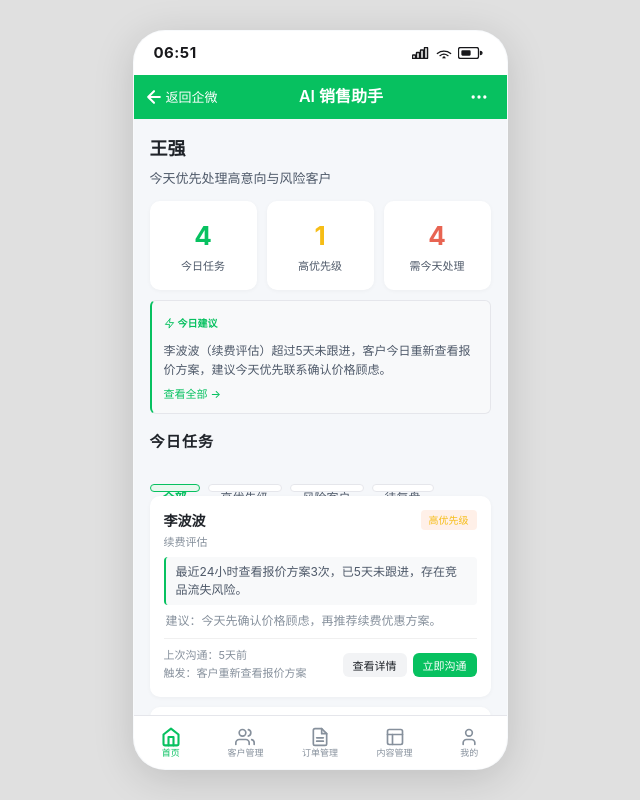
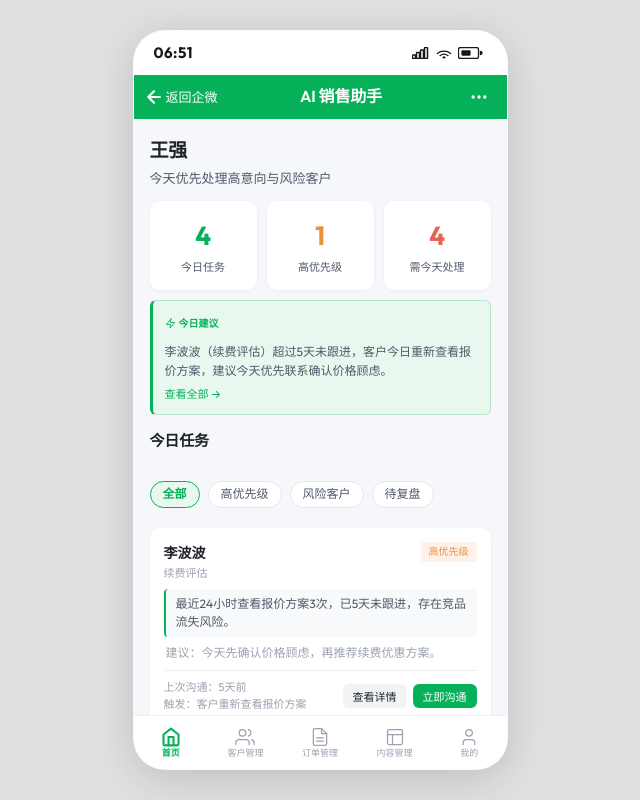
Before and after one commit to ttmouse/AI-Sale, a plain HTML site: page scenes/scene-9-sales-assistant/index.html in a window 1280 px wide. Shown: the whole page, without its empty margins (320-960 px from the left). Drawn offline with nearby package versions, Linux system fonts and the light colour scheme.

Commit message:
refactor(scene-9): 拆分场景9/10，企业微信聊天独立 + 小程序按PRD重写
- 新增场景10 (企微聊天独立页面)，含小程序卡片入口链接到场景9
- 场景9按PRD重写为纯小程序：首页任务/任务详情/聊天/客户管理/订单管理/内容管理/我的
- 首页底部导航改为5 Tab：首页/客户管理/订单管理/内容管理/我的
- 筛选Tab高度修复 + 布局间距精修
- 设计调优：Outfit字体、绿色降饱和度、Zinc中性色、触摸反馈
- 场景10企微聊天界面升级（状态栏、导航栏、输入区仿企微风格）
- index.html添加场景10入口，更新场景9描述

```diff
--- a/scenes/scene-9-sales-assistant/index.html
+++ b/scenes/scene-9-sales-assistant/index.html
@@ -5,34 +5,38 @@
   <meta name="viewport" content="width=device-width, initial-scale=1.0">
   <link rel="icon" type="image/svg+xml" href="../../shared/favicon.svg">
   <title>场景9 · AI 销售助手</title>
-  <!-- 移除外部字体 — 使用系统字体栈，与企微场景对齐 -->
+  <link rel="preconnect" href="https://fonts.googleapis.com">
+  <link rel="preconnect" href="https://fonts.gstatic.com" crossorigin>
+  <link href="https://fonts.googleapis.com/css2?family=Outfit:wght@400;500;600;700&display=swap" rel="stylesheet">
   <link rel="stylesheet" href="../../shared/css/styles.css">
   <script src="https://cdn.jsdelivr.net/npm/lucide@latest/dist/umd/lucide.min.js"></script>
   <style>
     *, *::before, *::after { box-sizing: border-box; margin: 0; padding: 0; }
 
     :root {
-      --primary: #07C160;
-      --primary-dark: #06AD56;
+      --primary: #07B15A;
+      --primary-dark: #059A4E;
       --primary-light: #E8F8EE;
+      --primary-border: #B8E5CC;
       --bg: #F5F7FA;
       --card: #FFFFFF;
       --text: #1F2329;
       --text-secondary: #4E5969;
-      --text-tertiary: #86909C;
+      --text-tertiary: #9AA2B0;
       --border: #E5E6EB;
       --danger: #E86452;
-      --orange: #F6BD16;
-      --green: #07C160;
+      --orange: #E8913A;
+      --green: #07B15A;
       --radius: 10px;
       --radius-sm: 6px;
       --shadow-card: 0 1px 4px rgba(0,0,0,0.04);
       --shadow-elevated: 0 4px 16px -8px rgba(0,0,0,0.08);
+      --font-num: 'Outfit', -apple-system, BlinkMacSystemFont, 'PingFang SC', system-ui, sans-serif;
       --safe-bottom: env(safe-area-inset-bottom, 0px);
     }
 
     body {
-      font-family: -apple-system, BlinkMacSystemFont, "PingFang SC", system-ui, sans-serif;
+      font-family: 'Outfit', -apple-system, BlinkMacSystemFont, 'PingFang SC', system-ui, sans-serif;
       background: #E0E0E0;
       min-height: 100vh;
       display: flex;
@@ -94,6 +98,7 @@
       white-space: nowrap;
       overflow: hidden;
       text-overflow: ellipsis;
+      letter-spacing: -0.01em;
     }
     .nav-back {
       display: flex;
@@ -161,7 +166,7 @@
       right: 0;
       height: 54px;
       background: #fff;
-      border-top: 1px solid var(--border);
+      border-top: 1px solid #F0F0F0;
       display: flex;
       z-index: 25;
       padding-bottom: var(--safe-bottom);
@@ -184,6 +189,7 @@
     }
     .nav-item.active { color: var(--primary); }
     .nav-item.active svg { stroke-width: 2.5; }
+    .nav-item.active span { font-weight: 600; }
     .nav-item:active { transform: scale(0.94); }
     .nav-item svg { width: 20px; height: 20px; }
     .nav-item span { font-size: 9px; line-height: 1.2; }
@@ -201,14 +207,15 @@
       padding: 16px 16px 0;
     }
     .greeting-text {
-      font-size: 18px;
+      font-size: 19px;
       font-weight: 700;
       color: var(--text);
+      letter-spacing: -0.01em;
     }
     .greeting-sub {
       font-size: 13px;
       color: var(--text-secondary);
-      margin-top: 4px;
+      margin-top: 3px;
     }
 
     .stats-row {
@@ -224,7 +231,7 @@
       text-align: center;
       box-shadow: var(--shadow-card);
     }
-    .stat-num { font-size: 26px; font-weight: 700; color: var(--text); }
+    .stat-num { font-size: 26px; font-weight: 700; color: var(--text); font-family: var(--font-num); letter-spacing: -0.02em; }
     .stat-num.blue { color: var(--primary); }
     .stat-num.orange { color: var(--orange); }
     .stat-num.red { color: var(--danger); }
@@ -233,15 +240,15 @@
     /* ─── AI 建议 ─── */
     .ai-suggestion-card {
       margin: 10px 16px 0;
-      background: #F8F9FA;
-      border: 1px solid var(--border);
-      border-left: 2px solid var(--primary);
+      background: var(--primary-light);
+      border: 1px solid var(--primary-border);
+      border-left: 3px solid var(--primary);
       border-radius: var(--radius-sm);
       padding: 10px 12px;
       cursor: pointer;
-      transition: background .15s;
-    }
-    .ai-suggestion-card:active { background: #F0F1F3; }
+      transition: all 0.2s cubic-bezier(0.16, 1, 0.3, 1);
+    }
+    .ai-suggestion-card:active { transform: scale(0.99); }
     .ai-badge {
       display: inline-flex;
       align-items: center;
@@ -269,23 +276,22 @@
       display: flex;
       align-items: center;
       justify-content: space-between;
-      padding: 16px 16px 10px;
-    }
-    .section-title { font-size: 15px; font-weight: 600; color: var(--text); }
+      padding: 14px 16px 8px;
+    }
+    .section-title { font-size: 15px; font-weight: 600; color: var(--text); letter-spacing: -0.01em; }
 
     .filter-tabs {
       display: flex;
       gap: 8px;
       padding: 0 16px 12px;
-      overflow-x: auto;
-    }
-    .filter-tabs::-webkit-scrollbar { display: none; }
+      flex-wrap: nowrap;
+    }
     .filter-tab {
       flex-shrink: 0;
-      padding: 3px 12px;
+      padding: 4px 12px;
       border-radius: 14px;
       font-size: 12px;
-      line-height: 1.6;
+      line-height: 1.4;
       cursor: pointer;
       border: 1px solid var(--border);
       background: var(--card);
@@ -300,10 +306,10 @@
       color: var(--primary);
       font-weight: 600;
     }
-    .filter-tab:active { transform: scale(0.97); }
+    .filter-tab.active:active { transform: scale(0.95); }
 
     /* ─── 任务卡片 ─── */
-    .task-list { padding: 0 16px 20px; display: flex; flex-direction: column; gap: 10px; }
+    .task-list { padding: 8px 16px 20px; display: flex; flex-direction: column; gap: 10px; }
     .task-card {
       background: var(--card);
       border-radius: var(--radius);
@@ -359,7 +365,7 @@
       justify-content: space-between;
       margin-top: 8px;
       padding-top: 8px;
-      border-top: 1px solid #F0F0F0;
+      border-top: 1px solid #EEE;
     }
     .task-footer-left { font-size: 11px; color: var(--text-tertiary); }
     .task-footer-left span { display: block; }
@@ -424,9 +430,9 @@
     }
     .overlay-handle {
       width: 36px; height: 4px;
-      background: #D0D0D0;
+      background: #DDD;
       border-radius: 2px;
-      margin: 0 auto 16px;
+      margin: 0 auto 14px;
     }
     .overlay-title {
       font-size: 16px;
@@ -576,7 +582,6 @@
     }
     .msg-avatar.customer { background: #61DDAA; }
     .msg-avatar.sales { background: var(--primary); }
-    .msg-avatar.customer { background: #61DDAA; }
     .msg-content { display: flex; flex-direction: column; gap: 3px; min-width: 0; }
     .msg-name { font-size: 11px; color: var(--text-tertiary); padding-left: 2px; }
     .msg-row.right .msg-name { text-align: right; padding-right: 2px; }
@@ -761,7 +766,7 @@
       text-align: center;
       box-shadow: var(--shadow-card);
     }
-    .wb-stat-num { font-size: 22px; font-weight: 700; }
+    .wb-stat-num { font-size: 22px; font-weight: 700; font-family: var(--font-num); letter-spacing: -0.02em; }
     .wb-stat-num.blue { color: var(--primary); }
     .wb-stat-num.orange { color: var(--orange); }
     .wb-stat-num.green { color: var(--green); }
@@ -936,7 +941,7 @@
       border-right: 1px solid #F0F0F0;
     }
     .pstat-item:last-child { border-right: none; }
-    .pstat-num { font-size: 20px; font-weight: 700; }
+    .pstat-num { font-size: 20px; font-weight: 700; font-family: var(--font-num); letter-spacing: -0.02em; }
     .pstat-label { font-size: 11px; color: var(--text-secondary); margin-top: 2px; }
 
     .pmenu {
@@ -1207,23 +1212,23 @@
     <!-- ===== 底部导航 ===== -->
     <div class="bottom-nav" id="bottomNav">
       <button class="nav-item active" data-page="pageHome">
-        <svg viewBox="0 0 24 24" fill="none" stroke="currentColor" stroke-width="2" stroke-linecap="round" stroke-linejoin="round"><path d="M3 9l9-7 9 7v11a2 2 0 0 1-2 2H5a2 2 0 0 1-2-2z"/><polyline points="9 22 9 12 15 12 15 22"/></svg>
+        <svg viewBox="0 0 24 24" fill="none" stroke="currentColor" stroke-width="1.5" stroke-linecap="round" stroke-linejoin="round"><path d="M3 9l9-7 9 7v11a2 2 0 0 1-2 2H5a2 2 0 0 1-2-2z"/><polyline points="9 22 9 12 15 12 15 22"/></svg>
         <span>首页</span>
       </button>
       <button class="nav-item" data-page="pageCustomers">
-        <svg viewBox="0 0 24 24" fill="none" stroke="currentColor" stroke-width="2" stroke-linecap="round" stroke-linejoin="round"><path d="M17 21v-2a4 4 0 0 0-4-4H5a4 4 0 0 0-4 4v2"/><circle cx="9" cy="7" r="4"/><path d="M23 21v-2a4 4 0 0 0-3-3.87"/><path d="M16 3.13a4 4 0 0 1 0 7.75"/></svg>
+        <svg viewBox="0 0 24 24" fill="none" stroke="currentColor" stroke-width="1.5" stroke-linecap="round" stroke-linejoin="round"><path d="M17 21v-2a4 4 0 0 0-4-4H5a4 4 0 0 0-4 4v2"/><circle cx="9" cy="7" r="4"/><path d="M23 21v-2a4 4 0 0 0-3-3.87"/><path d="M16 3.13a4 4 0 0 1 0 7.75"/></svg>
         <span>客户管理</span>
       </button>
       <button class="nav-item" data-page="pageOrders">
-        <svg viewBox="0 0 24 24" fill="none" stroke="currentColor" stroke-width="2" stroke-linecap="round" stroke-linejoin="round"><path d="M14 2H6a2 2 0 0 0-2 2v16a2 2 0 0 0 2 2h12a2 2 0 0 0 2-2V8z"/><polyline points="14 2 14 8 20 8"/><line x1="16" y1="13" x2="8" y2="13"/><line x1="16" y1="17" x2="8" y2="17"/></svg>
+        <svg viewBox="0 0 24 24" fill="none" stroke="currentColor" stroke-width="1.5" stroke-linecap="round" stroke-linejoin="round"><path d="M14 2H6a2 2 0 0 0-2 2v16a2 2 0 0 0 2 2h12a2 2 0 0 0 2-2V8z"/><polyline points="14 2 14 8 20 8"/><line x1="16" y1="13" x2="8" y2="13"/><line x1="16" y1="17" x2="8" y2="17"/></svg>
         <span>订单管理</span>
       </button>
       <button class="nav-item" data-page="pageContent">
-        <svg viewBox="0 0 24 24" fill="none" stroke="currentColor" stroke-width="2" stroke-linecap="round" stroke-linejoin="round"><rect x="3" y="3" width="18" height="18" rx="2" ry="2"/><line x1="3" y1="9" x2="21" y2="9"/><line x1="9" y1="21" x2="9" y2="9"/></svg>
+        <svg viewBox="0 0 24 24" fill="none" stroke="currentColor" stroke-width="1.5" stroke-linecap="round" stroke-linejoin="round"><rect x="3" y="3" width="18" height="18" rx="2" ry="2"/><line x1="3" y1="9" x2="21" y2="9"/><line x1="9" y1="21" x2="9" y2="9"/></svg>
         <span>内容管理</span>
       </button>
       <button class="nav-item" data-page="pageProfile">
-        <svg viewBox="0 0 24 24" fill="none" stroke="currentColor" stroke-width="2" stroke-linecap="round" stroke-linejoin="round"><path d="M19 21v-2a4 4 0 0 0-4-4H9a4 4 0 0 0-4 4v2"/><circle cx="12" cy="7" r="4"/></svg>
+        <svg viewBox="0 0 24 24" fill="none" stroke="currentColor" stroke-width="1.5" stroke-linecap="round" stroke-linejoin="round"><path d="M19 21v-2a4 4 0 0 0-4-4H9a4 4 0 0 0-4 4v2"/><circle cx="12" cy="7" r="4"/></svg>
         <span>我的</span>
       </button>
     </div>
```
Also changed, not shown: index.html (+7 -3 lines).
